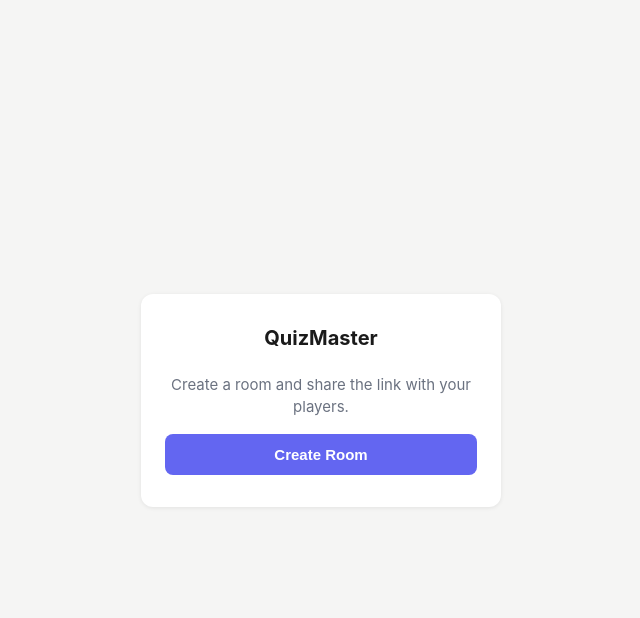
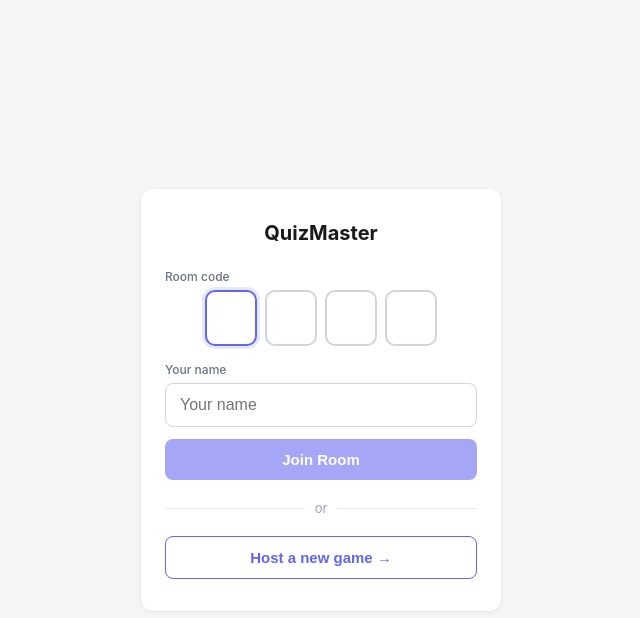
Before and after one commit to digvjsmahra/quizmaster, a Flask app: page / in a window 1280 px wide. Shown: the top 618 px of the page, without its empty margins (319-959 px from the left). Run offline with Flask 3, Linux system fonts and the light colour scheme.

Commit message:
Unified landing page with OTP join flow and room code display
- Landing page: OTP-style 4-box code input with auto-advance,
  auto-uppercase and paste support; name input; Join + Host CTAs
- Code validated via GET /rooms/<code>/validate before redirect;
  invalid codes show inline human-legible error, never a 404
- Player page: code boxes pre-filled and readonly for direct link
  users; auto-joins when ?name param present in URL
- Host lobby: display-only OTP boxes show room code for verbal sharing
- SPEC.md and CLAUDE.md updated to reflect V2 architecture
- 38 tests pass

Co-Authored-By: Claude Sonnet 4.6 <noreply@anthropic.com>

```diff
--- a/app.py
+++ b/app.py
@@ -47,11 +47,18 @@ def host_page(join_code, host_token):
     return render_template("host.html", join_code=join_code)
 
 
+@app.route("/rooms/<join_code>/validate")
+def validate_room(join_code):
+    if join_code.upper() in rooms:
+        return {"valid": True}
+    return {"valid": False}, 404
+
+
 @app.route("/play/<join_code>")
 def player_page(join_code):
-    if join_code not in rooms:
+    if join_code.upper() not in rooms:
         abort(404)
-    return render_template("player.html", code=join_code)
+    return render_template("player.html", code=join_code.upper())
 
 
 import events  # noqa: E402
--- a/static/css/styles.css
+++ b/static/css/styles.css
@@ -43,7 +43,7 @@ body {
 
 .player-card h1 { font-size: 20px; margin: 0 0 24px; }
 
-.player-card input[type="text"] {
+.player-card input[type="text"]:not(.otp-box) {
   width: 100%;
   padding: 12px 14px;
   font-size: 16px;
@@ -52,7 +52,7 @@ body {
   outline: none;
   margin-bottom: 12px;
 }
-.player-card input[type="text"]:focus { border-color: #6366f1; }
+.player-card input[type="text"]:not(.otp-box):focus { border-color: #6366f1; }
 
 .btn-primary {
   width: 100%;
@@ -68,9 +68,90 @@ body {
 .btn-primary:hover { background: #4f46e5; }
 .btn-primary:disabled { background: #a5a6f6; cursor: not-allowed; }
 
-.error-msg { color: #dc2626; font-size: 13px; margin-top: 8px; }
+.error-msg { color: #dc2626; font-size: 13px; margin-top: 8px; margin-bottom: 8px; }
 
 .status-msg { color: #6b7280; font-size: 15px; line-height: 1.5; }
+
+/* OTP boxes — input variant (create + player pages) */
+.otp-label, .field-label {
+  font-size: 12px;
+  color: #6b7280;
+  font-weight: 500;
+  text-align: left;
+  display: block;
+  margin: 0 0 6px;
+}
+.field-label { margin-top: 4px; }
+
+.otp-boxes {
+  display: flex;
+  gap: 8px;
+  justify-content: center;
+  margin-bottom: 16px;
+}
+
+.otp-box {
+  width: 52px;
+  height: 56px;
+  font-size: 22px;
+  font-weight: 700;
+  text-align: center;
+  border: 2px solid #d1d5db;
+  border-radius: 10px;
+  outline: none;
+  background: #fff;
+  color: #1a1a1a;
+  caret-color: #6366f1;
+  padding: 0;
+}
+.otp-box:focus { border-color: #6366f1; box-shadow: 0 0 0 3px rgba(99,102,241,.15); }
+.otp-box.prefilled { background: #f9fafb; color: #6b7280; border-color: #e5e7eb; }
+
+/* OTP display boxes — host lobby (div, not input) */
+.otp-display { margin-top: 12px; }
+.otp-display-box {
+  width: 52px;
+  height: 56px;
+  font-size: 22px;
+  font-weight: 700;
+  text-align: center;
+  line-height: 56px;
+  border: 2px solid #e5e7eb;
+  border-radius: 10px;
+  background: #f9fafb;
+  color: #1a1a1a;
+  user-select: all;
+}
+
+/* Or divider */
+.or-divider {
+  display: flex;
+  align-items: center;
+  gap: 10px;
+  margin: 20px 0;
+  color: #9ca3af;
+  font-size: 13px;
+}
+.or-divider::before, .or-divider::after {
+  content: '';
+  flex: 1;
+  height: 1px;
+  background: #e5e7eb;
+}
+
+/* Ghost button */
+.btn-ghost {
+  width: 100%;
+  padding: 12px;
+  background: transparent;
+  color: #6366f1;
+  border: 1.5px solid #6366f1;
+  border-radius: 8px;
+  font-size: 15px;
+  font-weight: 600;
+  cursor: pointer;
+}
+.btn-ghost:hover { background: #f5f3ff; }
 
 /* Buzz button */
 #view-buzzer, #view-position {
--- /dev/null
+++ b/static/js/create.js
@@ -0,0 +1,83 @@
+(function () {
+  'use strict';
+
+  const boxes = Array.from(document.querySelectorAll('.otp-box'));
+  const nameInput = document.getElementById('name-input');
+  const joinBtn = document.getElementById('join-btn');
+  const errorEl = document.getElementById('join-error');
+
+  function getCode() {
+    return boxes.map(b => b.value).join('');
+  }
+
+  function updateBtn() {
+    joinBtn.disabled = getCode().length < 4 || !nameInput.value.trim();
+  }
+
+  function showError(msg) {
+    errorEl.textContent = msg;
+    errorEl.classList.remove('hidden');
+  }
+
+  function clearError() {
+    errorEl.classList.add('hidden');
+  }
+
+  boxes.forEach((box, i) => {
+    box.addEventListener('input', () => {
+      box.value = box.value.toUpperCase().replace(/[^A-Z0-9]/g, '').slice(0, 1);
+      if (box.value && i < boxes.length - 1) boxes[i + 1].focus();
+      updateBtn();
+      clearError();
+    });
+
+    box.addEventListener('keydown', e => {
+      if (e.key === 'Backspace' && !box.value && i > 0) {
+        boxes[i - 1].focus();
+      }
+    });
+
+    box.addEventListener('paste', e => {
+      e.preventDefault();
+      const text = (e.clipboardData || window.clipboardData)
+        .getData('text')
+        .toUpperCase()
+        .replace(/[^A-Z0-9]/g, '')
+        .slice(0, 4);
+      text.split('').forEach((ch, j) => { if (boxes[j]) boxes[j].value = ch; });
+      const next = Math.min(text.length, boxes.length - 1);
+      boxes[next].focus();
+      updateBtn();
+    });
+  });
+
+  nameInput.addEventListener('input', () => { updateBtn(); clearError(); });
+  nameInput.addEventListener('keydown', e => { if (e.key === 'Enter' && !joinBtn.disabled) joinBtn.click(); });
+
+  joinBtn.addEventListener('click', async () => {
+    const code = getCode();
+    const name = nameInput.value.trim();
+    joinBtn.disabled = true;
+    joinBtn.textContent = 'Joining…';
+    clearError();
+
+    try {
+      const res = await fetch(`/rooms/${code}/validate`);
+      if (!res.ok) {
+        showError('No room found with that code. Ask your host for the latest code.');
+        joinBtn.disabled = false;
+        joinBtn.textContent = 'Join Room';
+        return;
+      }
+    } catch {
+      showError('Unable to reach the server. Please try again.');
+      joinBtn.disabled = false;
+      joinBtn.textContent = 'Join Room';
+      return;
+    }
+
+    window.location.href = `/play/${code}?name=${encodeURIComponent(name)}`;
+  });
+
+  boxes[0].focus();
+}());
--- a/templates/create.html
+++ b/templates/create.html
@@ -10,11 +10,29 @@
 <div class="player-wrap">
   <div class="player-card">
     <h1>QuizMaster</h1>
-    <p class="status-msg">Create a room and share the link with your players.</p>
+
+    <div class="otp-label">Room code</div>
+    <div class="otp-boxes" id="code-boxes">
+      <input class="otp-box" maxlength="1" type="text" inputmode="text" autocomplete="off" spellcheck="false">
+      <input class="otp-box" maxlength="1" type="text" inputmode="text" autocomplete="off" spellcheck="false">
+      <input class="otp-box" maxlength="1" type="text" inputmode="text" autocomplete="off" spellcheck="false">
+      <input class="otp-box" maxlength="1" type="text" inputmode="text" autocomplete="off" spellcheck="false">
+    </div>
+
+    <div class="field-label">Your name</div>
+    <input id="name-input" type="text" placeholder="Your name" maxlength="30" autocomplete="off" spellcheck="false">
+
+    <p class="error-msg hidden" id="join-error"></p>
+
+    <button id="join-btn" class="btn-primary" disabled>Join Room</button>
+
+    <div class="or-divider"><span>or</span></div>
+
     <form method="POST" action="/rooms">
-      <button type="submit" class="btn-primary">Create Room</button>
+      <button type="submit" class="btn-ghost">Host a new game →</button>
     </form>
   </div>
 </div>
+<script src="/static/js/create.js"></script>
 </body>
 </html>
```
Also changed, not shown: CLAUDE.md (+7 -9 lines), SPEC.md (+8 -0 lines), static/js/player.js (+24 -2 lines), templates/host.html (+7 -2 lines), templates/player.html (+12 -5 lines), tests/test_integration.py (+17 -0 lines).
